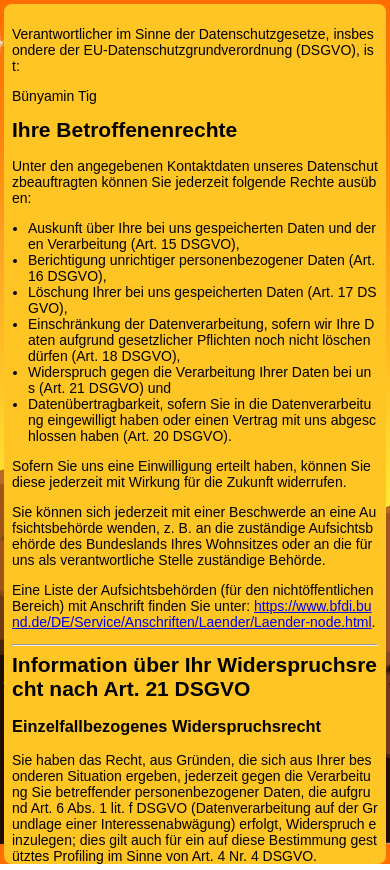
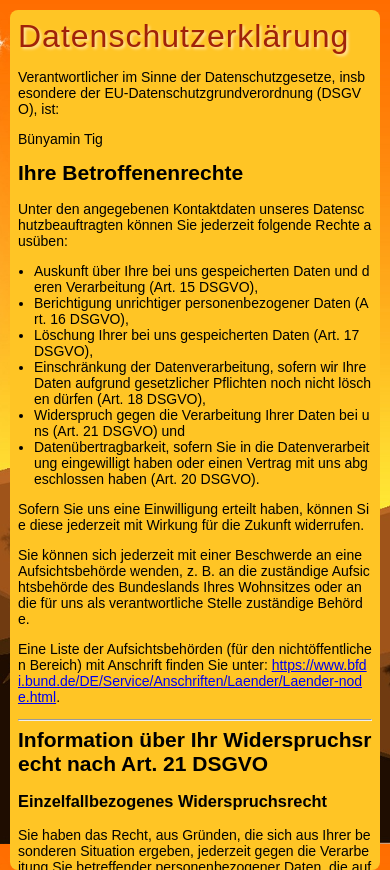
Before and after one commit to BuenyaminTig/El-Pollo-Loco, a plain HTML site: page privacy.html in a window 390 px wide. Drawn offline with Linux system fonts and the light colour scheme.

Commit message:
fixed bugs with button positions and responsive screen

```diff
--- a/privacy.css
+++ b/privacy.css
@@ -12,7 +12,7 @@ body {
   color: black;
   background-color: #ffc525;
   overflow-y: auto;
-  margin: 1rem;
+  margin: 10px;
   min-height: 80vh;
   height: 100vh;
 }
@@ -72,7 +72,7 @@ button:hover {
 
 @media (max-width: 768px) {
   .privacy {
-    margin: 0.5rem;
+    margin: 10px;
     padding: 1rem;
     border-radius: 0.5rem;
 
@@ -88,7 +88,7 @@ button:hover {
   .privacy {
     font-size: 0.875rem;
     padding: 0.5rem;
-    margin: 0.25rem;
+    margin: 10px;
     word-break: break-all;
   }
 
--- a/privacy.html
+++ b/privacy.html
@@ -13,7 +13,7 @@
   </head>
   <body>
     <div class="privacy">
-      <h1>Datenschutzerklärung</h1>
+      <div class="headline">Datenschutzerklärung</div>
       <p>
         Verantwortlicher im Sinne der Datenschutzgesetze, insbesondere der
         EU-Datenschutzgrundverordnung (DSGVO), ist:
--- a/style.css
+++ b/style.css
@@ -11,6 +11,7 @@ body {
   background-size: cover;
   background-repeat: no-repeat;
   font-family: "zabars", Arial, Helvetica, sans-serif;
+  margin: 0px;
 }
 
 .popup {
@@ -66,9 +67,9 @@ html {
   width: 100%;
   height: 100%;
   /* display: flex; */
-  flex-direction: column;
+  /* flex-direction: column;
   align-items: center;
-  justify-content: center;
+  justify-content: center; */
 }
 
 #turnDisplay {
@@ -287,8 +288,21 @@ span {
   background-repeat: no-repeat;
 }
 
+.headline{
+  font-size: 56px;
+  letter-spacing: 1px;
+  color: #a02209;
+  text-shadow: 2px 2px 3px rgba(255, 255, 255, 0.6);
+}
+
 .link{
   color: #0000ED;
+}
+
+@media(max-height: 915px){
+  .button1 {
+    margin-top: -220px;
+  }
 }
 
 @media (max-width: 800px) {
@@ -306,6 +320,9 @@ span {
 @media (max-width: 675px) {
   .button1 {
     margin-top: -253px;
+  }
+  .headline{
+    font-size: 32px;
   }
 }
 
```
Also changed, not shown: imprint.html (+2 -2 lines).
